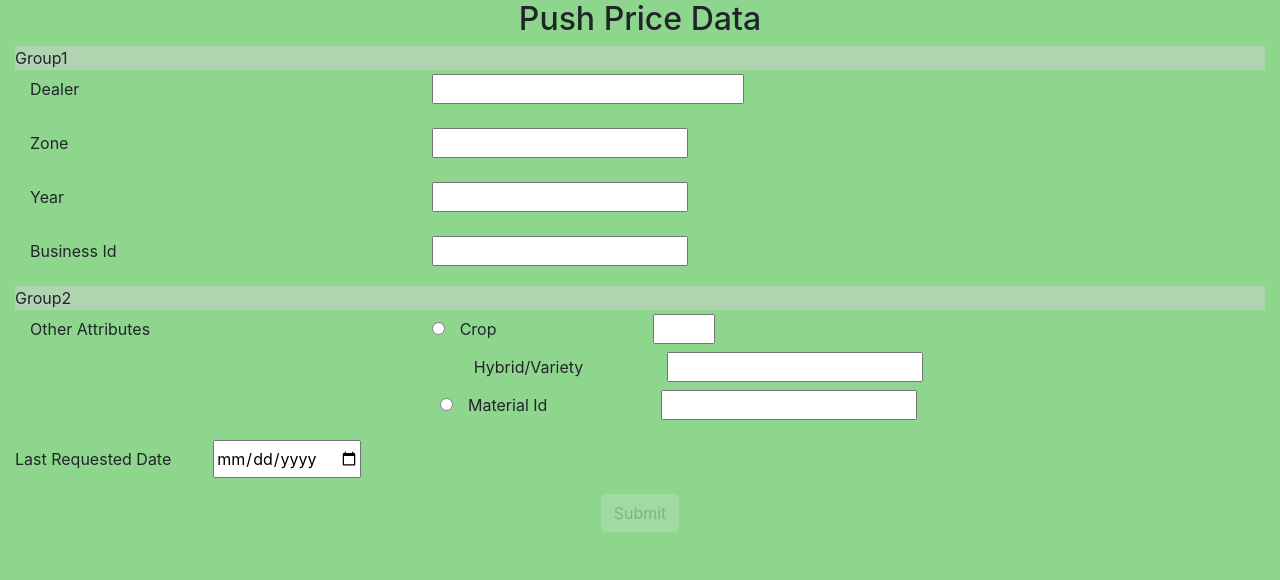
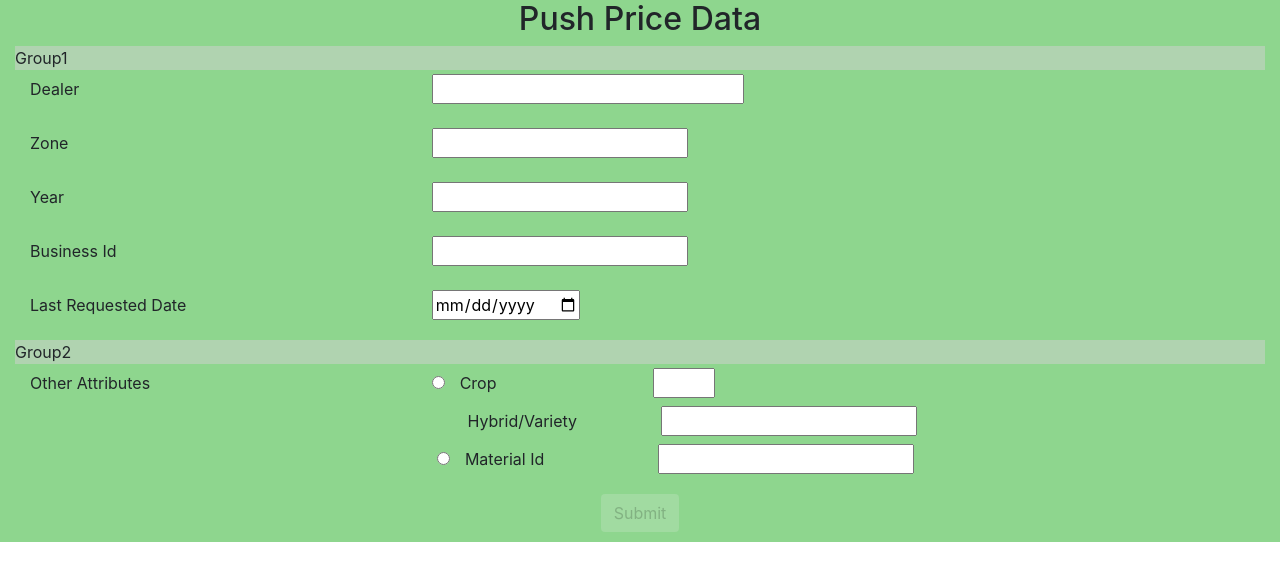
Before and after one commit to abhishekyadav81/testAngularJS, an Angular app: page / in a window 1280 px wide. Shown: the top 580 px of the page. Built offline with nearby package versions, Linux system fonts and the light colour scheme.

Commit message:
updated UI

```diff
--- a/src/app/pciform1/pciform1.component.html
+++ b/src/app/pciform1/pciform1.component.html
@@ -1,4 +1,4 @@
-<div class="container" style='position: fixed;width: 100%; height: 100%;background:rgb(142, 214, 142);
+<div class="container" style='width: 100%; height: 100%;background:rgb(142, 214, 142);
   top: 0;   left: 0;  min-width: 100%;  min-height: 100%; margin-bottom: 1%'>
   <form (submit)="onSubmit()" #pciForm1="ngForm" action="post">
     <fieldset id="group1" >
@@ -51,6 +51,12 @@
           <input id="businessId" name="businessId" class="col-xs-8 input-sm"
           [(ngModel)]="pciFormData.businessId" #businessId="ngModel" />
         </div>
+        <div class="form-group">
+          <label class="col-form-label col-lg-4">Last Requested Date</label>
+
+          <input type="date" name="lastRequested" id="lastRequestedInput" class="input-sm"
+          [(ngModel)]="pciFormData.lastRequestedDate" #lastRequested="ngModel"/>
+      </div>
     </div>
     </fieldset>
 
@@ -76,7 +82,7 @@
         </div>
 
             <div >
-              <label class="col-form-label col-lg-2" style="margin-left: 35.5%">Hybrid/Variety</label>
+              <label class="col-form-label col-lg-2" style="margin-left: 35%">Hybrid/Variety</label>
               <input type="text" name="hybrid" id="hybridInput" class="input-sm"
               [required]="pciFormData.type==='crop'" [(ngModel)]="pciFormData.hybrid" #hybrid="ngModel"/>
 
@@ -90,19 +96,12 @@
             </div>
 
           <div >
-            <input type="radio" class="form-group-input input-sm" style="margin-left: 34%" name="attributes1"
+            <input type="radio" class="form-group-input input-sm" style="margin-left: 33.75%" name="attributes1"
             [(ngModel)]="pciFormData.type" value="material">
             <label class="col-form-label col-lg-2">Material Id</label>
             <input type="text" id="materialInput" name="material" class="input-sm"
             [(ngModel)]="pciFormData.material" #material="ngModel"/>
           </div>
-    </div>
-    <div class="form-group row">
-        <label class="col-2 col-form-label">Last Requested Date</label>
-
-        <input type="date" name="lastRequested" id="lastRequestedInput" class="input-sm"
-        [(ngModel)]="pciFormData.lastRequestedDate" #lastRequested="ngModel"/>
-
     </div>
     </fieldset>
     <div align="center">
```
